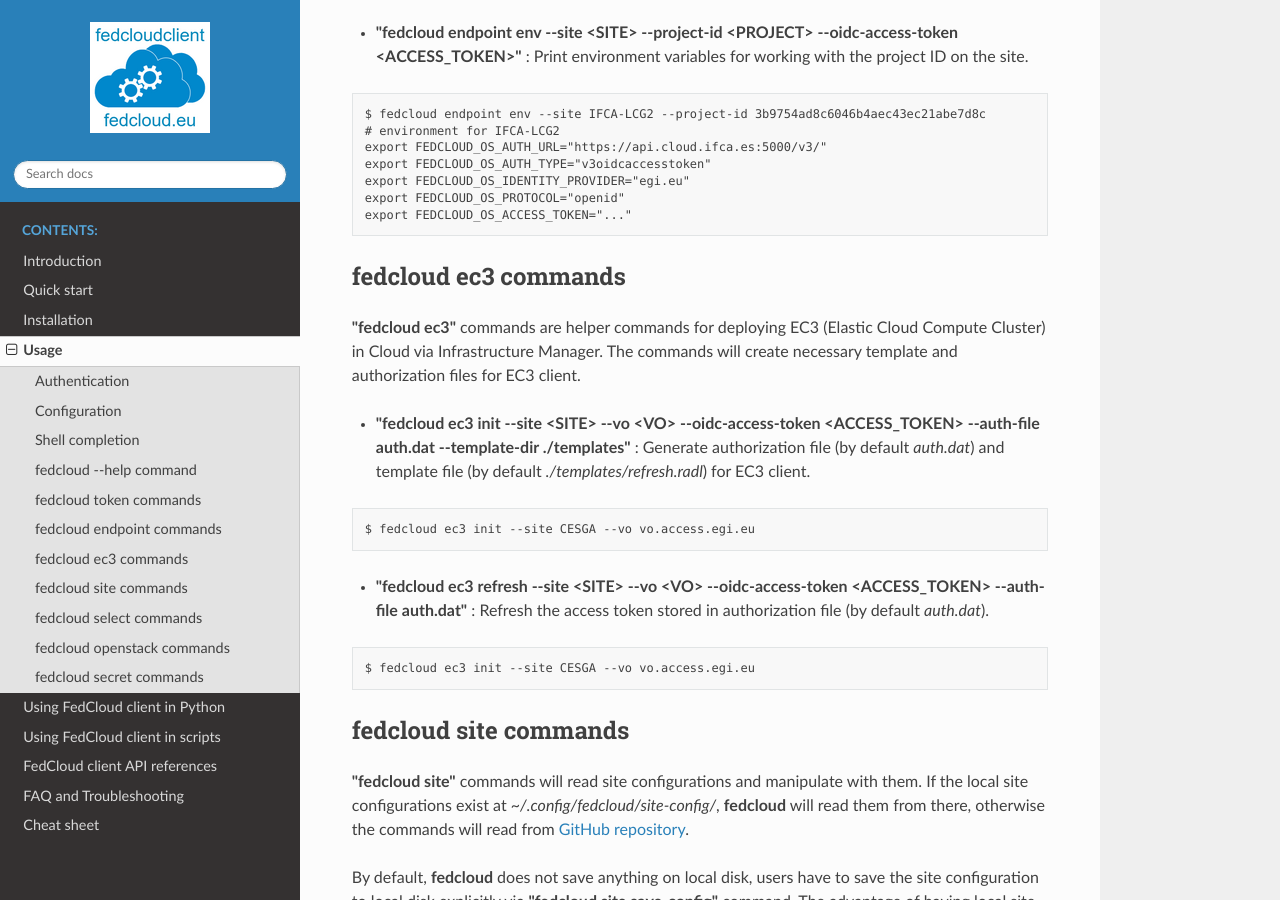
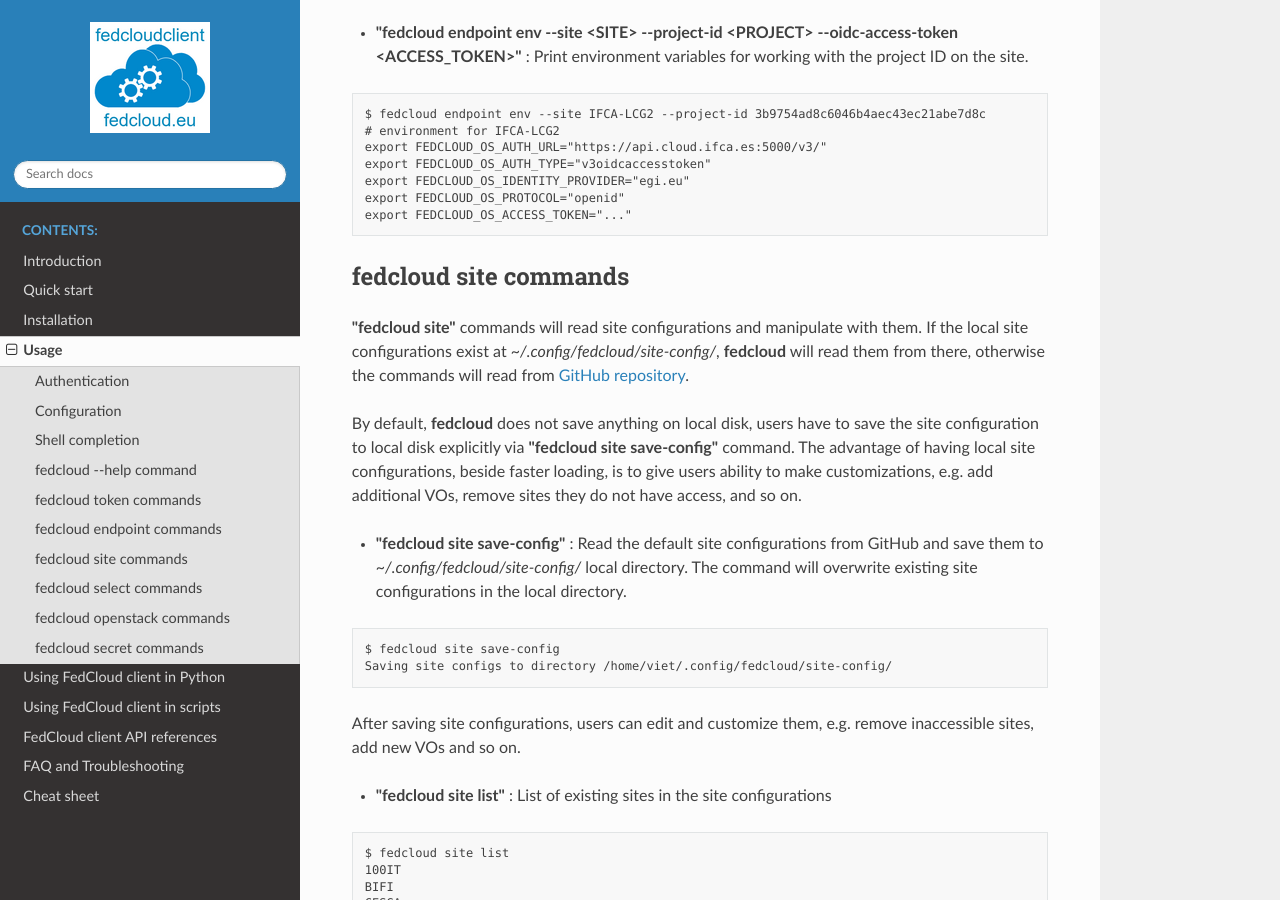
Before and after one commit to tdviet/fedcloudclient, a Sphinx documentation site: the page built from docs/usage.rst, in a window 1280 px wide and 900 px high, scrolled down 6221 px. Built offline with Sphinx 7.4.7 and the Read the Docs theme 3.1.0, drawn with Linux system fonts in a browser that asks for light colours.

Commit message:
25_04_10_ec3_doc

```diff
--- a/docs/usage.rst
+++ b/docs/usage.rst
@@ -345,30 +345,6 @@ If the site is set to *ALL_SITES*, or the argument *-a* is used, the command wil
     export FEDCLOUD_OS_ACCESS_TOKEN="..."
 
 
-fedcloud ec3 commands
-**************************
-
-**"fedcloud ec3"** commands are helper commands for deploying EC3 (Elastic Cloud Compute Cluster) in Cloud
-via Infrastructure Manager. The commands will create necessary template and authorization files for EC3 client.
-
-* **"fedcloud ec3 init --site <SITE> --vo <VO> --oidc-access-token <ACCESS_TOKEN> --auth-file auth.dat --template-dir
-  ./templates"** : Generate authorization file (by default *auth.dat*) and template file (by default
-  *./templates/refresh.radl*) for EC3 client.
-
-::
-
-    $ fedcloud ec3 init --site CESGA --vo vo.access.egi.eu
-
-
-* **"fedcloud ec3 refresh --site <SITE> --vo <VO> --oidc-access-token <ACCESS_TOKEN> --auth-file auth.dat"** :
-  Refresh the access token stored in authorization file (by default *auth.dat*).
-
-::
-
-    $ fedcloud ec3 init --site CESGA --vo vo.access.egi.eu
-
-
-
 fedcloud site commands
 **********************
 
```
